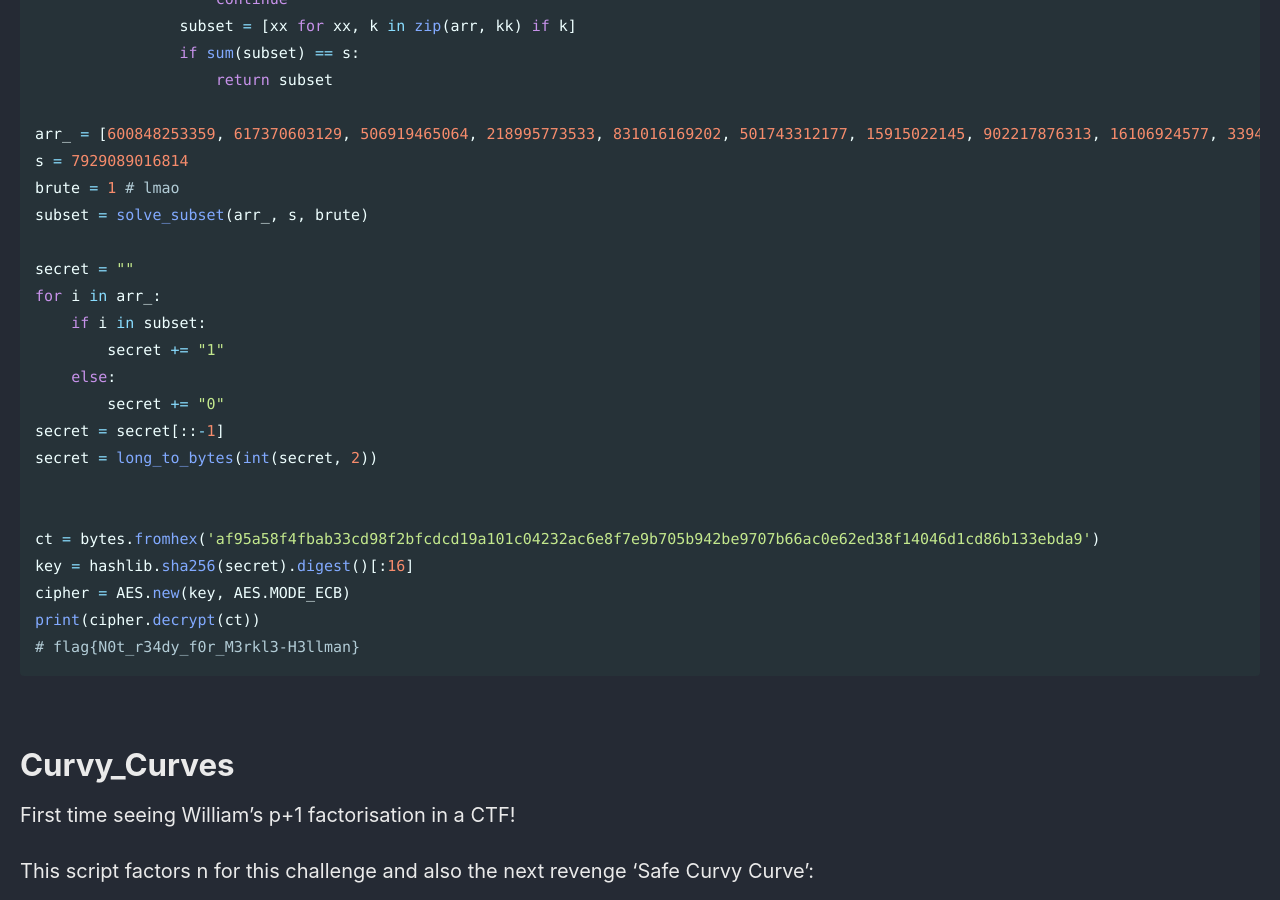
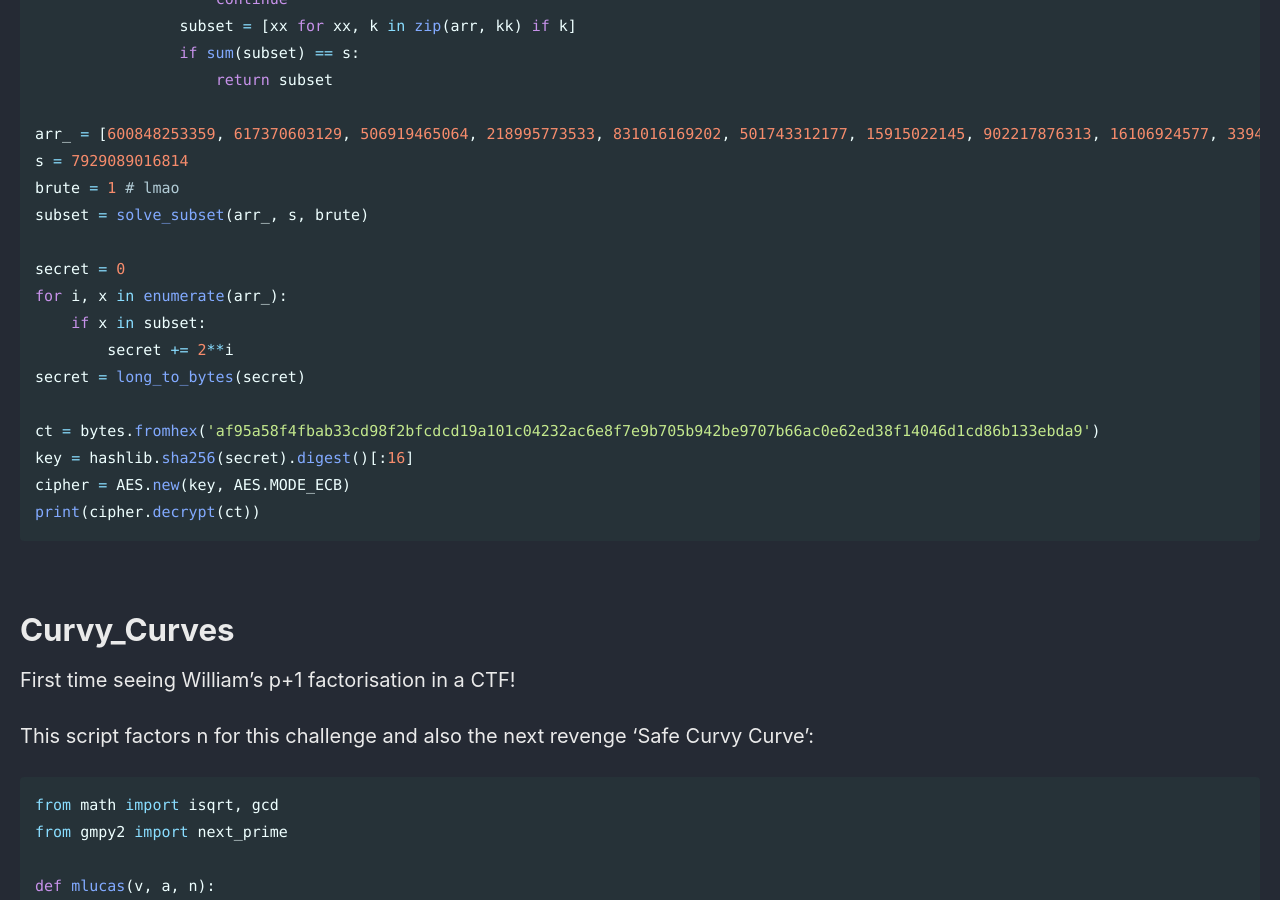
Before and after one commit to Connor-McCartney/Connor-McCartney.github.io, a Jekyll site: the page built from _pages/cryptography/other/BackdoorCTF-2023-writeups.md, in a window 1280 px wide and 900 px high, scrolled down 5305 px. Built offline with Jekyll 4.4.1, drawn with Linux system fonts in a browser that asks for light colours; cached includes are drawn as plain includes.

Commit message:
Update BackdoorCTF-2023-writeups.md

````diff
--- a/_pages/cryptography/other/BackdoorCTF-2023-writeups.md
+++ b/_pages/cryptography/other/BackdoorCTF-2023-writeups.md
@@ -212,21 +212,16 @@ s = 7929089016814
 brute = 1 # lmao
 subset = solve_subset(arr_, s, brute)
 
-secret = ""
-for i in arr_:
-    if i in subset:
-        secret += "1"
-    else:
-        secret += "0"
-secret = secret[::-1]
-secret = long_to_bytes(int(secret, 2))
-
+secret = 0
+for i, x in enumerate(arr_):
+    if x in subset:
+        secret += 2**i
+secret = long_to_bytes(secret)
 
 ct = bytes.fromhex('af95a58f4fbab33cd98f2bfcdcd19a101c04232ac6e8f7e9b705b942be9707b66ac0e62ed38f14046d1cd86b133ebda9')
 key = hashlib.sha256(secret).digest()[:16]
 cipher = AES.new(key, AES.MODE_ECB)
 print(cipher.decrypt(ct))
-# flag{N0t_r34dy_f0r_M3rkl3-H3llman}
 ```
 
 <br>
````
